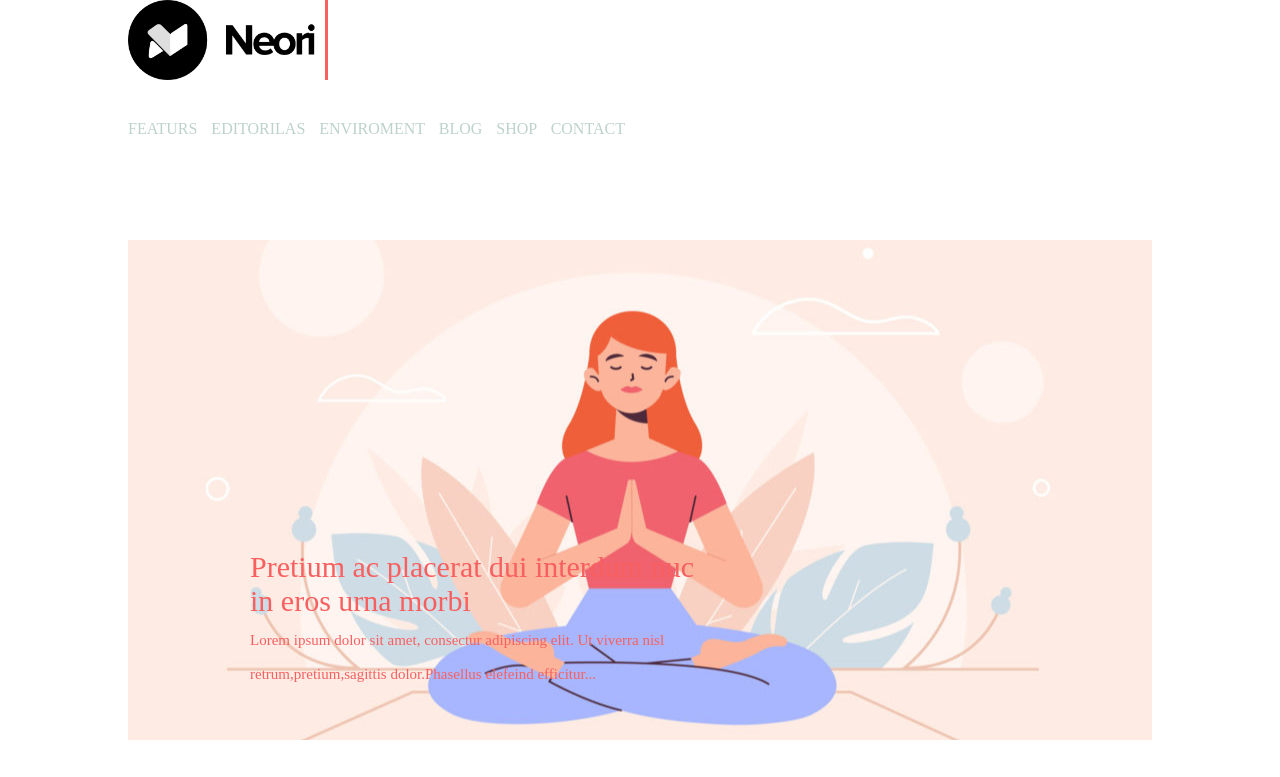
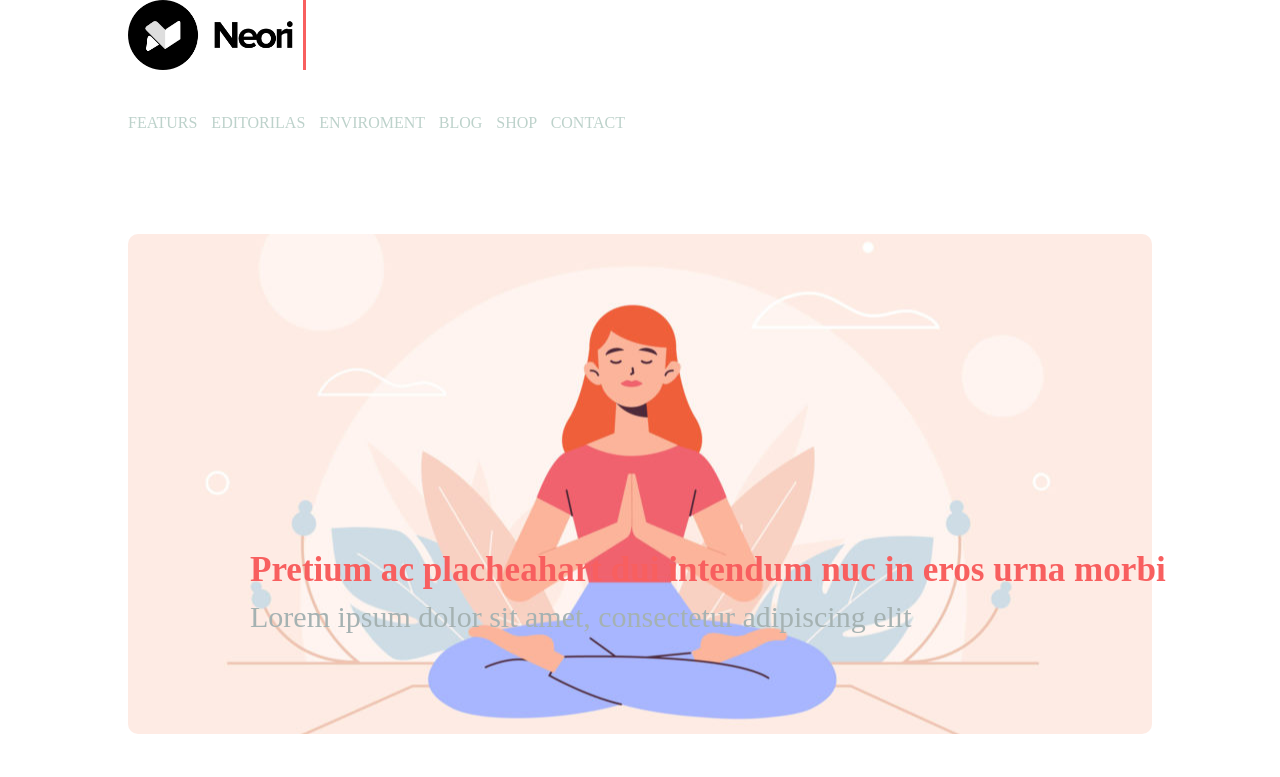
Before and after one commit to merlino79/htmlcss-wp, a plain HTML site: page index.html in a window 1280 px wide. Shown: the top 777 px of the page. Drawn offline with Linux system fonts and the light colour scheme.

Commit message:
cambiamenti

```diff
--- a/css/style.css
+++ b/css/style.css
@@ -14,13 +14,14 @@
   width: 80%;
   margin: 0 auto;
   margin-top: 0;
+  padding-bottom: 40px;
 }
 
-.logo {
-  width: 200px;
+.logo img{
+  height: 70px;
   border-right: 3px solid #f85f5f;
   padding-right: 10px;
-  height: 80px;
+
 }
 
 nav {
@@ -32,14 +33,15 @@ nav {
 
 .banner {
   background-image: url("../img/banner.jpg");
+  height: 500px;
+  background-size: cover;
+  background-position: center;
+  border-radius: 10px;
+  margin-bottom: 20px;
 
-  background-position: 50%;
-  height: 500px;
-  margin-bottom: 20px;
-  width: 100%;
 }
 
-.tex-banner {
+.banner-text {
   position: absolute;
   top: 550px;
   left: 250px;
@@ -47,13 +49,17 @@ nav {
   font-size: 30px;
 }
 
+.overlay{
+  height: 100%;
+  background-color: rgba(0, 0, 0, .2);
+}
+
 .ban-font {
   font-size: 15px;
 }
 
 main {
-  width: 100%;
-  height: 200px;
+  padding-top: 20px;
   margin-bottom: 20px;
 }
 nav li {
--- a/index.html
+++ b/index.html
@@ -17,7 +17,7 @@
 
     <header>
       <div class="logo">
-        <img src="img/logo.png" class="logo" alt="">
+        <img src="img/logo.png" class="logo" alt="logo">
 
       </div>
 
@@ -34,24 +34,15 @@
       </nav>
 
       <div class="banner">
+        <div class=" banner-text">
+          <h3>
+            Pretium ac placheahart dui intendum nuc in eros urna morbi
+          </h3>
+          <p>Lorem ipsum dolor sit amet, consectetur adipiscing elit</p>
 
-        <div class="tex-banner">
-          <span class="">
-
-            Pretium ac placerat dui interdum nuc <br>in eros urna morbi <br>
-            <span class="ban-font">Lorem ipsum dolor sit amet, consectur adipiscing elit. Ut viverra nisl <br>
-              retrum,pretium,sagittis dolor.Phasellus elefeind efficitur...<span>
-
-
-
-              </span>
         </div>
 
       </div>
-
-
-
-
 
     </header>
 
@@ -144,6 +135,21 @@
   </div>
 
 
+
+
+
+
+
+
+
+
+
+
+
+
+
+
+
 </body>
 
 </html>
```
Also changed, not shown: 1 other file.
